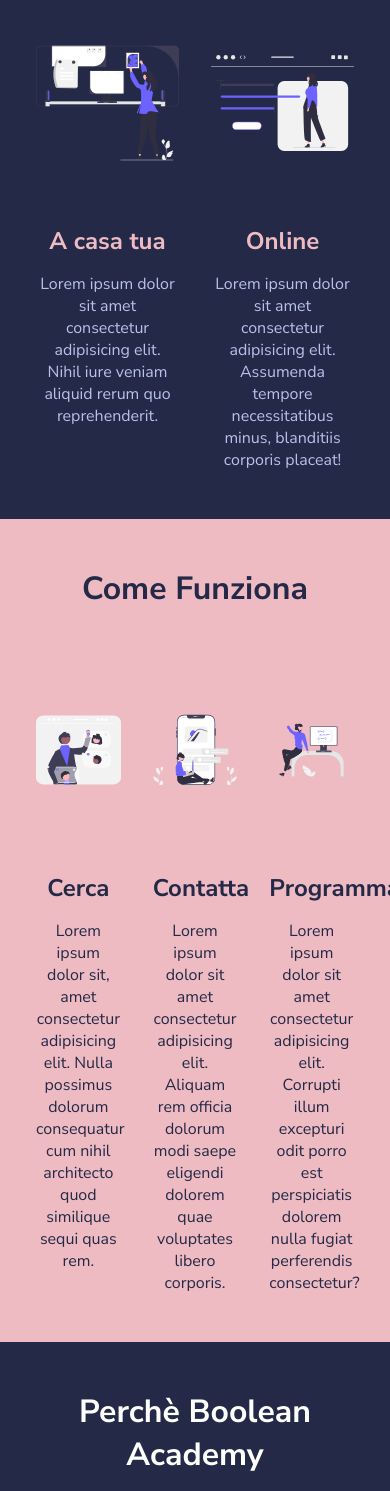
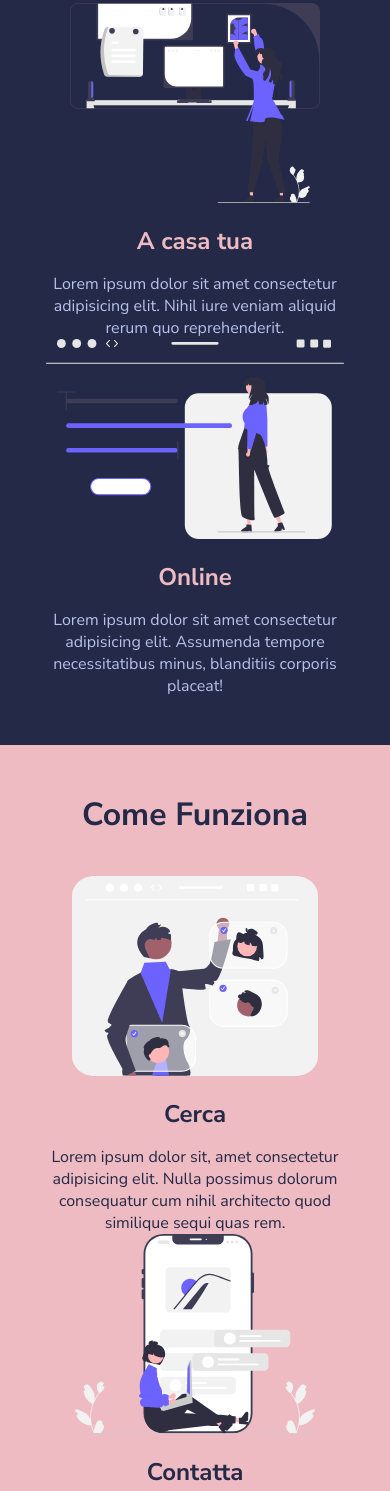
Before and after one commit to flaviovitale02/html-css-resp-wannabe, a plain HTML site: page index.html in a window 390 px wide. Shown: the part 230-1721 px from the top of the page. Drawn offline with Linux system fonts and the light colour scheme.

Commit message:
mobile responsive

```diff
--- a/css/style.css
+++ b/css/style.css
@@ -134,3 +134,18 @@ img {
         width: 100%;
     }
 }
+
+@media screen and (max-width: 480px) {
+    .row{
+        display: block;
+    }
+    .lessons .col{
+        width: 100%;
+    }
+    .steps .col{
+        width: 100%;
+    }
+    .why-us .col{
+        width: 100%;
+    }
+}
```
